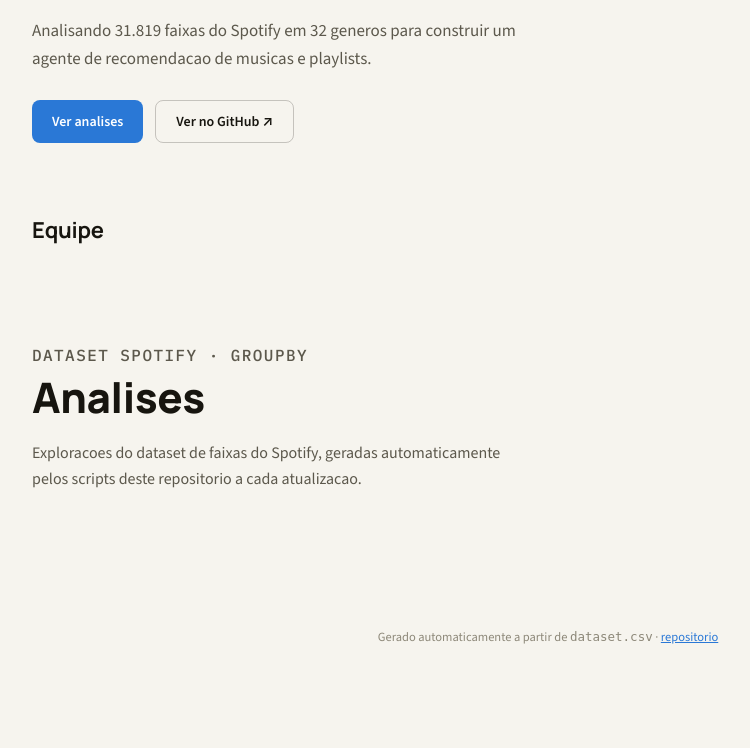
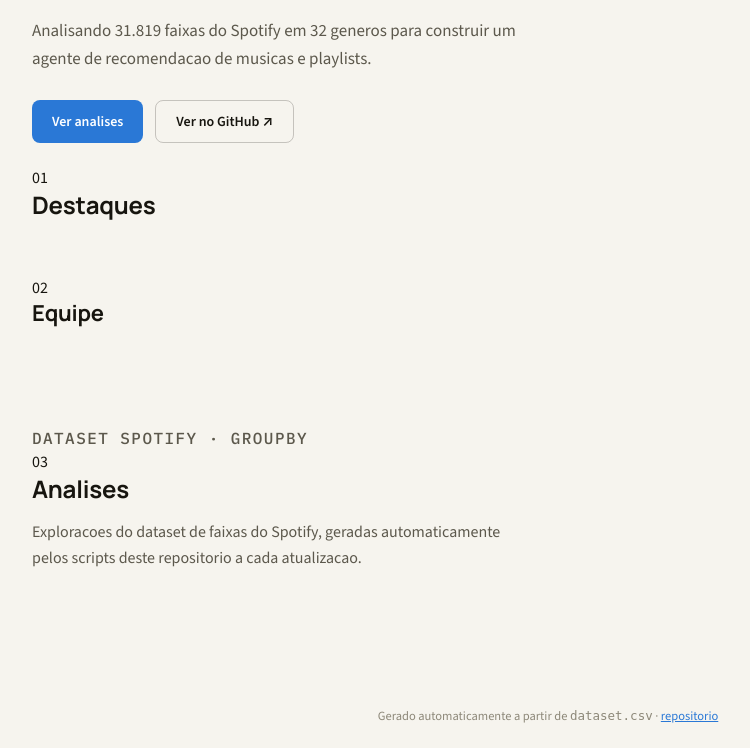
Before and after one commit to Lucas-AV/Grupo-8-ResIA, a Python web app: template site/templates/index.html in a window 1280 px wide. Shown: the part 252-1000 px from the top of the page, without its empty margins (92-842 px from the left). Before the commit the page ends 896 px from the top, so only its background shows below. Run offline with Jinja, Linux system fonts and the light colour scheme; the template is opened without the code that fills it, so the values that code supplies are empty.

Commit message:
Add numbered section headings to Destaques, Equipe, and Analises
Also fixes the page having two <h1> elements (hero + this "Analises"
header) — the header's heading is now an <h2>, leaving one <h1>.

Co-Authored-By: Claude Sonnet 5 <noreply@anthropic.com>

```diff
--- a/site/templates/index.html
+++ b/site/templates/index.html
@@ -12,6 +12,10 @@
   </div>
 </div>
 
+<div class="section-heading home-tiles">
+  <span class="section-number">01</span>
+  <h2>Destaques</h2>
+</div>
 <div class="tiles home-tiles">
   {% for tile in tiles %}
   <div class="tile">
@@ -23,7 +27,10 @@
 </div>
 
 <div class="team-section">
-  <h2>Equipe</h2>
+  <div class="section-heading">
+    <span class="section-number">02</span>
+    <h2>Equipe</h2>
+  </div>
   <div class="team-grid">
     {% for member in team %}
     <a class="team-member" href="https://github.com/{{ member.github }}">
@@ -36,7 +43,10 @@
 
 <header class="hub-header" id="analises">
   <p class="eyebrow">Dataset Spotify &middot; groupby</p>
-  <h1>Analises</h1>
+  <div class="section-heading">
+    <span class="section-number">03</span>
+    <h2>Analises</h2>
+  </div>
   <p>Exploracoes do dataset de faixas do Spotify, geradas automaticamente pelos
     scripts deste repositorio a cada atualizacao.</p>
 </header>
```
